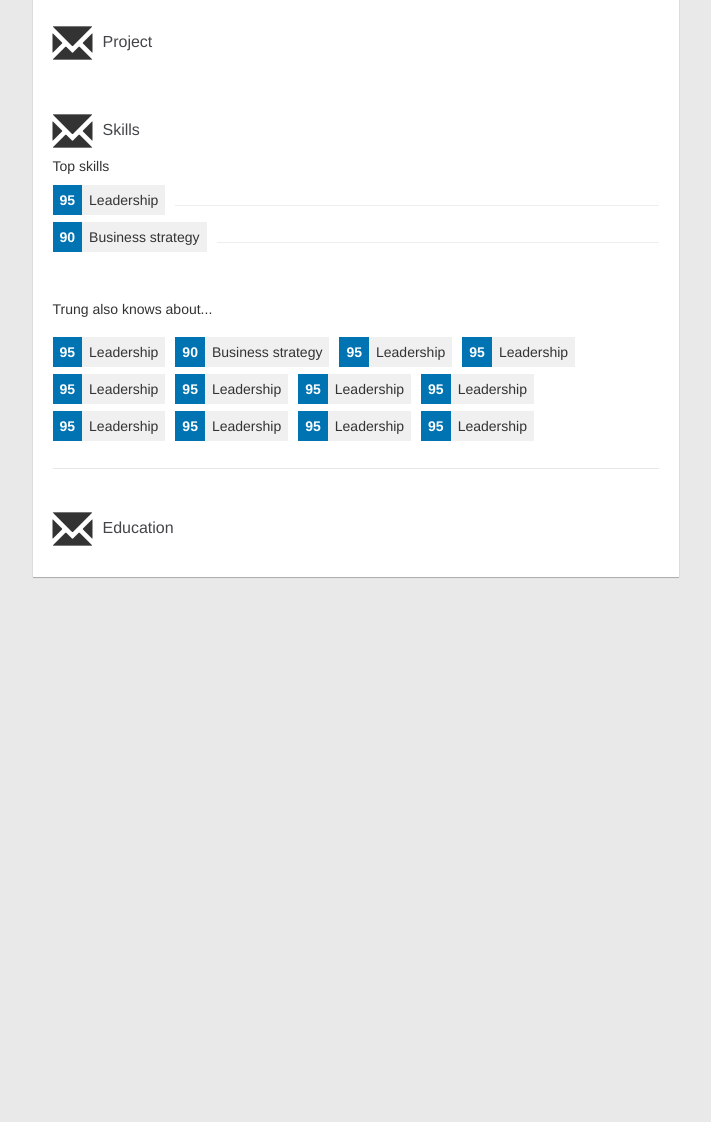
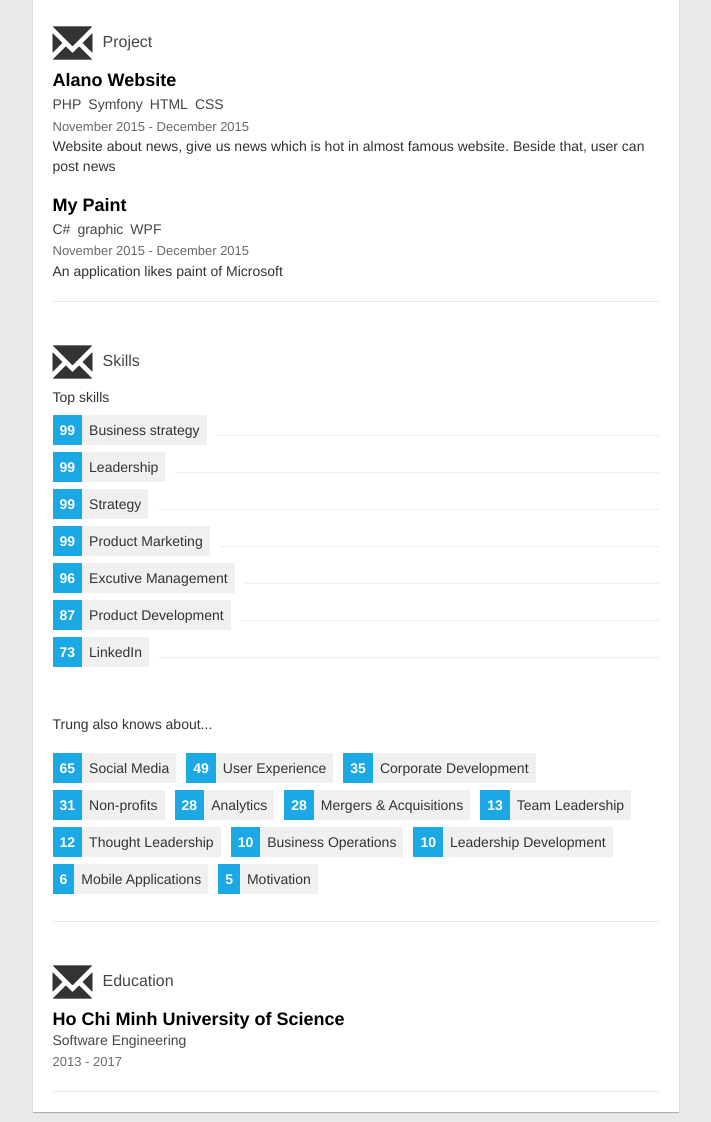
Before and after one commit to trungnguyen281/MidtermProject-LinkedIn, a plain HTML site: page index.html in a window 1280 px wide. Shown: the part 1588-2710 px from the top of the page, without its empty margins (120-831 px from the left). Before the commit the page ends 2175 px from the top, so only its background shows below. Drawn offline with nearby package versions, Linux system fonts and the light colour scheme.

Commit message:
Update project, education

```diff
--- a/css/styles.css
+++ b/css/styles.css
@@ -291,28 +291,34 @@ ul {
 	vertical-align: middle;
 }
 
-#experience-container h4 {
+.content h4 {
 	padding: 0px;
 	margin: 3px 0;
 	font-weight: bold;
 }
 
-#experience-container h5 {
+.content h5 {
 	padding: 0px;
 	margin: 3px 0;
 }
 
-#experience-container h4 a {
+.content h4 a {
 	color: black;
 }
 
-#experience-container h5 a {
+.content h5 a {
 	color: #434649;
 }
 
-#experience-container a:hover {
+.content a:hover {
 	color: #006fa6;
 	text-decoration: none;
+}
+
+.technical {
+	float: left;
+	margin: 0 7px 0 0;
+	padding: 0;
 }
 
 .time, .locate {
@@ -320,11 +326,13 @@ ul {
 	font-size: 13px;
 }
 
+.list-top-skills {
+	margin-top: 10px;
+}
+
 .point {
 	padding: 5px 7px;
-	background: #0073b2;
-	color: white;
-	font-weight: bold;
+	background: #1ba8e5;
 	margin: 0;
 	display: inline-block;
 	float: left;
@@ -338,6 +346,7 @@ ul {
 	margin-right: 10px;
 	margin-bottom: 7px;
 }
+
 
 .top-skills .skill-name {
 	float: left;
@@ -363,3 +372,22 @@ ul {
 .skill {
 	float: left;
 }
+
+.point a {
+	color: white;
+	font-weight: bold;
+	text-decoration: none;
+}
+
+.point:hover {
+	background: #0073b2;
+}
+
+.skill-name a {
+	color: #333;
+	text-decoration: none;
+}
+
+.skill-name a:hover {
+	color: #1ba8e5;
+}
--- /dev/null
+++ b/database/education.json
@@ -0,0 +1,7 @@
+[
+	{
+		"shoolname": "Ho Chi Minh University of Science",
+		"major": "Software Engineering",
+		"time": "2013 - 2017"
+	}
+]
--- a/database/post.json
+++ b/database/post.json
@@ -1,21 +1,21 @@
 [
 	{
 		"link": "",
-		"imgsrc": "img/profile.jpg",
+		"imgsrc": "img/post1-img.jpg",
 		"title": "My Interview with Oprah",
 		"publishat": "October 15, 2015"
 	},
 
 	{
 		"link": "",
-		"imgsrc": "img/profile.jpg",
+		"imgsrc": "img/post2-img.jpg",
 		"title": "Always Be Learning: LinkedIn to Acquire lynda.com",
 		"publishat": "October 15, 2015"
 	},
 
 	{
 		"link": "",
-		"imgsrc": "img/profile.jpg",
+		"imgsrc": "img/post3-img.jpg",
 		"title": "How LinkedIn is Helping Power the President's...",
 		"publishat": "October 15, 2015"
 	}
--- /dev/null
+++ b/database/project.json
@@ -0,0 +1,25 @@
+[
+	{
+		"projectname": "Alano Website",
+		"knowledge":
+		[
+			"PHP",
+			"Symfony",
+			"HTML",
+			"CSS"
+		],
+		"time": "November 2015 - December 2015",
+		"detail": "Website about news, give us news which is hot in almost famous website. Beside that, user can post news"
+	},
+	{
+		"projectname": "My Paint",
+		"knowledge":
+		[
+			"C#",
+			"graphic",
+			"WPF"
+		],
+		"time": "November 2015 - December 2015",
+		"detail": "An application likes paint of Microsoft"
+	}
+]
--- a/database/skill.json
+++ b/database/skill.json
@@ -3,64 +3,84 @@
 		"topskills":
 		[
 			{
-				"point": "95",
+				"point": "99",
+				"name": "Business strategy"
+			},
+			{
+				"point": "99",
 				"name": "Leadership"
 			},
 			{
-				"point": "90",
-				"name": "Business strategy"
+				"point": "99",
+				"name": "Strategy"
+			},
+			{
+				"point": "99",
+				"name": "Product Marketing"
+			},
+			{
+				"point": "96",
+				"name": "Excutive Management"
+			},
+			{
+				"point": "87",
+				"name": "Product Development"
+			},
+			{
+				"point": "73",
+				"name": "LinkedIn"
 			}
 		],
 
 		"anotherskills":
 		[
 			{
-				"point": "95",
-				"name": "Leadership"
+				"point": "65",
+				"name": "Social Media"
 			},
 			{
-				"point": "90",
-				"name": "Business strategy"
+				"point": "49",
+				"name": "User Experience"
 			},
 			{
-				"point": "95",
-				"name": "Leadership"
+				"point": "35",
+				"name": "Corporate Development"
 			},
 			{
-				"point": "95",
-				"name": "Leadership"
+				"point": "31",
+				"name": "Non-profits"
 			},
 			{
-				"point": "95",
-				"name": "Leadership"
+				"point": "28",
+				"name": "Analytics"
 			},
 			{
-				"point": "95",
-				"name": "Leadership"
+				"point": "28",
+				"name": "Mergers & Acquisitions"
 			},
 			{
-				"point": "95",
-				"name": "Leadership"
+				"point": "13",
+				"name": "Team Leadership"
 			},
 			{
-				"point": "95",
-				"name": "Leadership"
+				"point": "12",
+				"name": "Thought Leadership"
 			},
 			{
-				"point": "95",
-				"name": "Leadership"
+				"point": "10",
+				"name": "Business Operations"
 			},
 			{
-				"point": "95",
-				"name": "Leadership"
+				"point": "10",
+				"name": "Leadership Development"
 			},
 			{
-				"point": "95",
-				"name": "Leadership"
+				"point": "6",
+				"name": "Mobile Applications"
 			},
 			{
-				"point": "95",
-				"name": "Leadership"
+				"point": "5",
+				"name": "Motivation"
 			}
 		]
 	}
--- a/index.html
+++ b/index.html
@@ -118,6 +118,22 @@
 						<span class="glyphicon glyphicon-envelope icon"></span>
 						<h3>Project</h3>
 					</div>
+					<div class="content">
+						<ul>
+							<li ng-repeat="project in projects">
+								<h4><a href="">{{project.projectname}}</a></h4>
+								<dd>
+									<dl class="technical" ng-repeat="item in project.knowledge">
+										<h5><a href="">{{item}}</a></h5>
+									</dl>
+								</dd> <br/>
+								<div style="clear: both">
+									<span class="time">{{project.time}}</span><br/>
+								<span class="detail">{{project.detail}}</span>
+								</div>
+							</li>
+						</ul>
+					</div>
 				</div>
 				<div id="skills-container" class="container">
 					<div class="header">
@@ -129,8 +145,8 @@
 							<h5>Top skills</h5>
 							<dd class="list-top-skills">
 								<dl ng-repeat="skill in skills.topskills">
-									<div class="point">{{skill.point}}</div>
-									<div class="skill-name">{{skill.name}}</div>
+									<div class="point"><a href="">{{skill.point}}</a></div>
+									<div class="skill-name"><a href="">{{skill.name}}</a></div>
 									<div class="hr-line">
 										<hr>
 									</div>
@@ -142,8 +158,8 @@
 							<dd class="list-top-skills">
 								<dl ng-repeat="skill in skills.anotherskills">
 									<div class="skill">
-										<div class="point">{{skill.point}}</div>
-										<div class="skill-name">{{skill.name}}</div>
+										<div class="point"><a href="">{{skill.point}}</a></div>
+										<div class="skill-name"><a href="">{{skill.name}}</a></div>
 									</div>
 								</dl>
 							</dd>
@@ -156,6 +172,15 @@
 						<span class="glyphicon glyphicon-envelope icon"></span>
 						<h3>Education</h3>
 					</div>
+					<div class="content">
+						<ul>
+							<li ng-repeat="education in educations">
+								<h4><a href="">{{education.shoolname}}</a></h4>
+								<h5><a href="">{{education.major}}</a></h5>
+								<span class="time">{{education.time}}</span>
+							</li>
+						</ul>
+					</div>
 				</div>
 			</div>
 		</div>
--- a/js/controllers.js
+++ b/js/controllers.js
@@ -17,7 +17,15 @@ LinkedInApp.controller('LinkedInCtrl', function($scope, $http){
 		$scope.experiences = data;
 	});
 
+	$http.get('database/project.json').success(function(data) {
+		$scope.projects = data;
+	});
+
 	$http.get('database/skill.json').success(function(data) {
 		$scope.skills = data[0];
 	});
+
+	$http.get('database/education.json').success(function(data) {
+		$scope.educations = data;
+	});
 });
```
Also changed, not shown: img/post1-img.jpg (added), img/post2-img.jpg (added), img/post3-img.jpg (added), img/profile.jpg.
